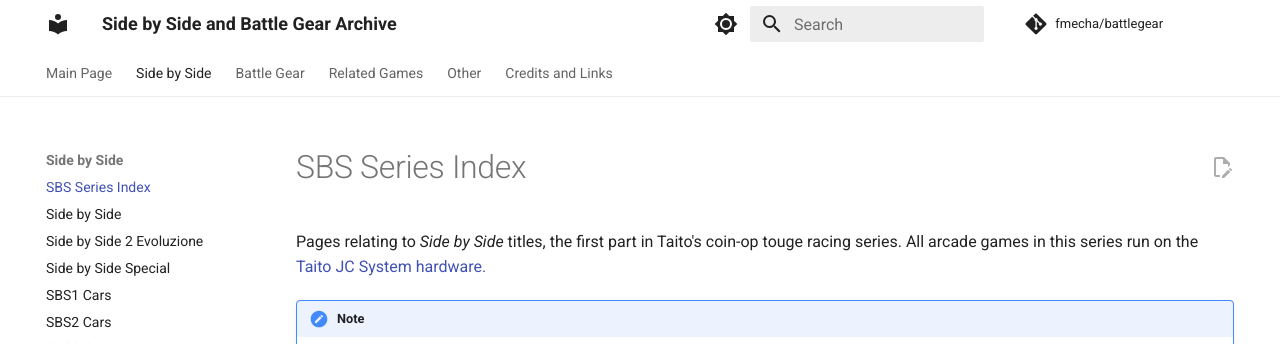
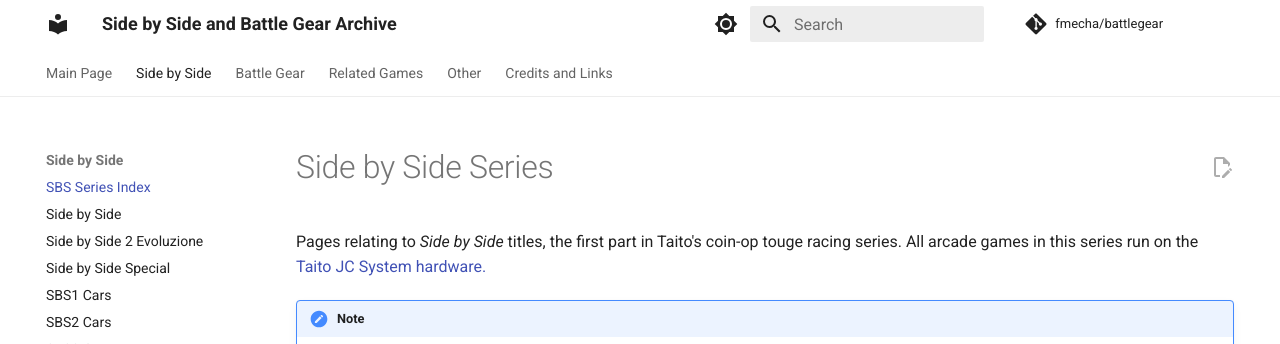
Before and after one commit to FMecha/battlegear, an MkDocs documentation site: the page built from docs/sidebs/index.md, in a window 1280 px wide. Shown: the top 344 px of the page. Built offline with MkDocs 1.6.1 and Material for MkDocs 9.7.7, drawn with Linux system fonts in a browser that asks for light colours; comment, search, counter and statistics services are not loaded.

Commit message:
sidebs/index.md: header

```diff
--- a/docs/sidebs/index.md
+++ b/docs/sidebs/index.md
@@ -1,3 +1,5 @@
+# Side by Side Series
+
 Pages relating to *Side by Side* titles, the first part in Taito's coin-op touge racing series. All arcade games in this series run on the [Taito JC System hardware.](https://www.system16.com/hardware.php?id=667)
 
 !!! note
```
